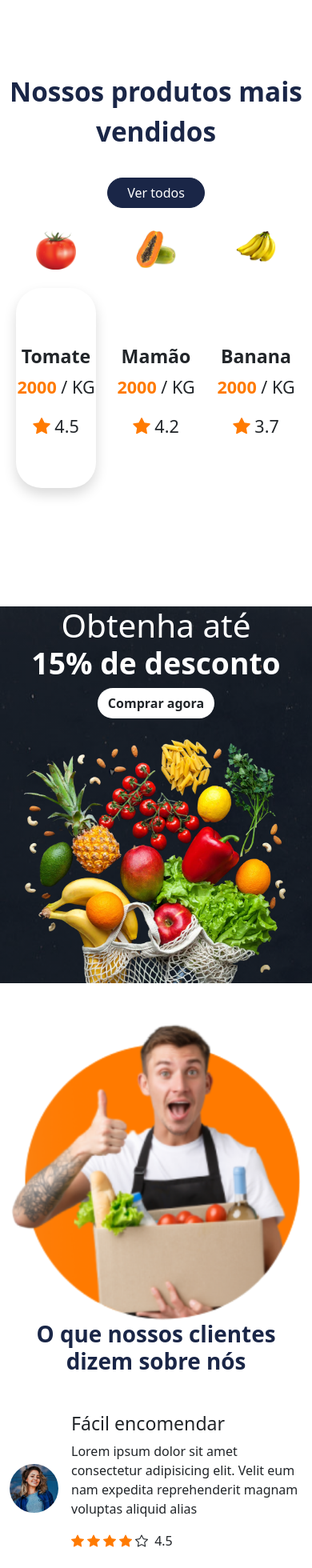
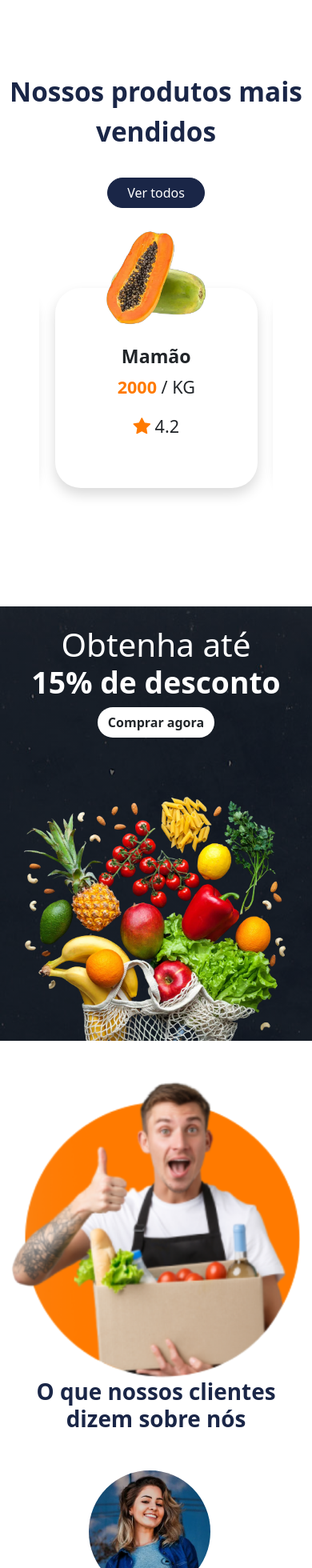
Before and after one commit to dorivaldovalentim/mamadu, a Vue app: page / in a window 390 px wide. Shown: the part 2077-4037 px from the top of the page at 80% size. Built offline with nearby package versions, Linux system fonts and the light colour scheme.

Commit message:
Fiz mais algumas melhorias relacionadas a responsividade

```diff
--- a/src/components/Footer.vue
+++ b/src/components/Footer.vue
@@ -41,7 +41,9 @@ const data = [
   <footer>
     <div class="container">
       <div class="row justify-content-between">
-        <div class="col-12 col-md-4 col-lg-4">
+        <div
+          class="col-12 col-md-4 col-lg-4 text-center text-md-start text-lg-start"
+        >
           <a href="" class="text-decoration-none d-inline-block w-50">
             <Logo :type="4" />
           </a>
--- a/src/components/Home/Ads.vue
+++ b/src/components/Home/Ads.vue
@@ -2,11 +2,11 @@
 </script>
 
 <template>
-  <section class="ads">
+  <section class="ads pt-4 pt-md-0 pt-lg-0">
     <div class="container">
       <div class="row align-items-center">
         <div
-          class="col-12 col-md-6 col-lg-6 text-center text-md-start text-lg-start"
+          class="col-12 col-md-6 col-lg-6 text-center text-md-start text-lg-start mb-5 mb-md-0 mb-lg-0"
         >
           <h2 class="text-white">
             <span class="display-2">Obtenha até</span> <br />
--- a/src/components/Home/Products.vue
+++ b/src/components/Home/Products.vue
@@ -1,5 +1,7 @@
 <script>
 // Import Swiper Vue.js components
+import { Autoplay } from "swiper";
+
 import { Swiper, SwiperSlide } from "swiper/vue";
 
 // Import Swiper styles
@@ -16,6 +18,7 @@ export default {
     return {
       onSwiper,
       onSlideChange,
+      modules: [Autoplay],
     };
   },
   components: {
@@ -78,9 +81,29 @@ export default {
         </div>
 
         <swiper
-          class="slider col-12 col-md-9 col-lg-9"
-          :slides-per-view="3"
+          class="slider col-9 col-md-9 col-lg-9"
           :space-between="25"
+          :grabCursor="true"
+          :loop="true"
+          :autoplay="{
+            delay: 2500,
+            disableOnInteraction: false,
+          }"
+          :breakpoints="{
+            '640': {
+              slidesPerView: 1,
+              spaceBetween: 20,
+            },
+            '768': {
+              slidesPerView: 3,
+              spaceBetween: 40,
+            },
+            '1024': {
+              slidesPerView: 3,
+              spaceBetween: 50,
+            },
+          }"
+          :modules="modules"
           @swiper="onSwiper"
           @slideChange="onSlideChange"
         >
@@ -91,7 +114,7 @@ export default {
           >
             <div
               :class="{ shadow: activedItem == index }"
-              class="card rounded-5 border-0 py-5 text-center position-relative"
+              class="card shadow-small rounded-5 border-0 py-5 text-center position-relative"
             >
               <img
                 :src="item.image"
@@ -120,6 +143,8 @@ export default {
 </template>
 
 <style lang="scss" scoped>
+@import "@/assets/scss/responsive";
+
 .products {
   margin-top: 50px;
 
@@ -142,4 +167,10 @@ export default {
     max-height: 250px;
   }
 }
+
+.shadow-small {
+  @include responsive(extra-small, small) {
+    box-shadow: 0 0.5rem 1rem rgba(0, 0, 0, 0.15) !important;
+  }
+}
 </style>
--- a/src/components/Home/Subscribe.vue
+++ b/src/components/Home/Subscribe.vue
@@ -6,7 +6,9 @@ import Logo from "./../Logo.vue";
   <section class="subscribe bg-primary py-5">
     <div class="container">
       <div class="row justify-content-between align-items-center">
-        <div class="col-12 col-md-3 col-lg-2 border-end border-3 py-4">
+        <div
+          class="col-6 col-md-3 col-lg-2 mx-auto border-md-end border-lg-end border-3 py-4"
+        >
           <p class="mx-auto w-50">
             <Logo />
           </p>
@@ -15,7 +17,7 @@ import Logo from "./../Logo.vue";
         </div>
 
         <div class="col-12 col-md-6 col-lg-6">
-          <p class="text-white">
+          <p class="text-white text-center text-md-start text-lg-start">
             Lorem ipsum dolor sit amet consectetur, adipisicing elit. Labore,
             nemo. Necessitatibus quibusdam ab architecto voluptatibus ducimus
             voluptatem illum dolore placeat quod autem quaerat dolorem numquam
--- a/src/components/Home/Testimonials.vue
+++ b/src/components/Home/Testimonials.vue
@@ -84,18 +84,23 @@ export default {
             <swiper-slide
               v-for="(item, index) in data"
               :key="index"
-              class="d-flex align-items-center"
+              class="d-flex align-items-center flex-column flex-md-row flex-lg-row"
             >
               <img
                 :src="item.image"
                 :alt="'Testimonial user ' + item.name"
-                class="col-2 me-3 rounded-circle"
+                class="col-5 col-md-2 col-lg-2 me-3 rounded-circle"
               />
 
               <div>
-                <h3>{{ item.name }}</h3>
-                <p v-html="item.testimonial"></p>
-                <p>
+                <h3 class="text-center text-md-start text-lg-start">
+                  {{ item.name }}
+                </h3>
+                <p
+                  v-html="item.testimonial"
+                  class="text-center text-md-start text-lg-start"
+                ></p>
+                <p class="text-center text-md-start text-lg-start">
                   <i
                     v-for="i in 5"
                     :key="i"
```
